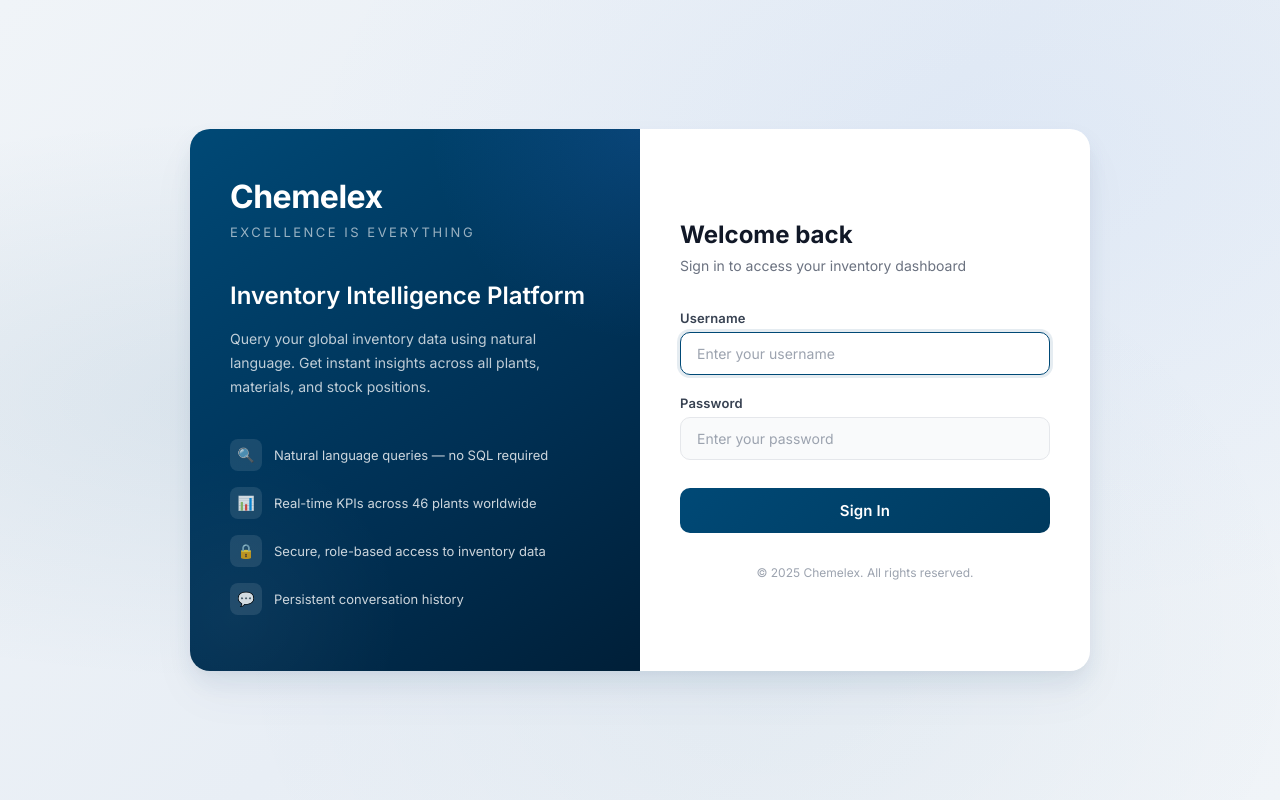
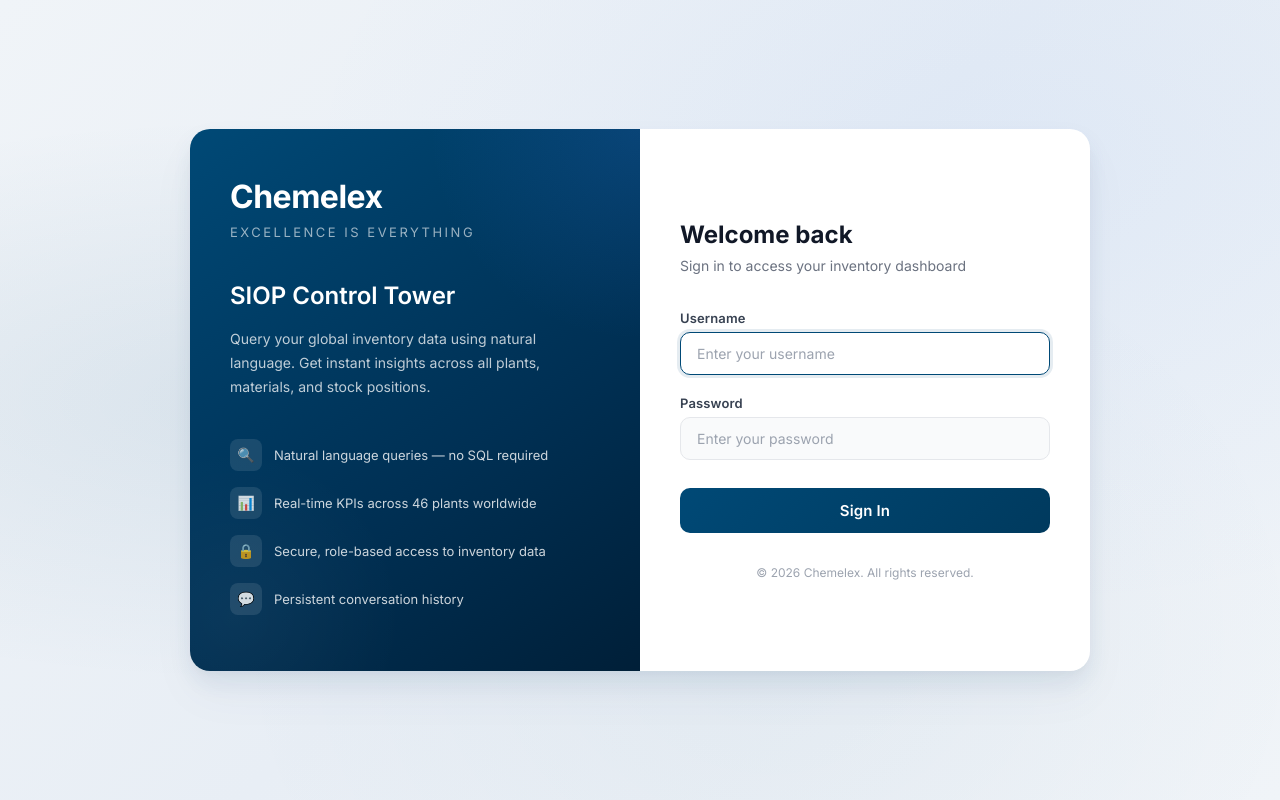
Before and after one commit to Akshay00008/Chemlex_NLQ_Agent, a Flask app: page /login in a window 1280 px wide. Run offline with Flask 3, Linux system fonts and the light colour scheme.

Commit message:
Rebrand to SIOP Control Tower, update data, hide dashboard
- Rename 'Inventory Intelligence' to 'SIOP Control Tower' across all pages
- Update copyright to 2026
- Rebuilt DB from new Excel (126,634 rows, 46 plants, $102.7M total)
- Hide Dashboard tab and KPI strip — chat-only mode (code preserved)

Co-Authored-By: Claude Opus 4.6 <noreply@anthropic.com>

```diff
--- a/nlq_agent.py
+++ b/nlq_agent.py
@@ -24,7 +24,7 @@ DB_PATH = os.path.join(os.path.dirname(__file__), "inventory_data.db")
 SCHEMA_DESCRIPTION = """
 You have access to a Current Inventory SQLite database with one table:
 
-**current_inventory** (126,469 rows) — Current inventory snapshot across all plants
+**current_inventory** (126,634 rows) — Current inventory snapshot across all plants
 
 ═══════════════════════════════════════════════════════
 COLUMN REFERENCE
--- a/static/css/dashboard.css
+++ b/static/css/dashboard.css
@@ -1,5 +1,5 @@
 /* ═══════════════════════════════════════════════════════
-   Chemelex Inventory Intelligence — Dashboard Styles
+   Chemelex SIOP Control Tower — Dashboard Styles
    Brand: Navy #004976 | Accent #3b82f6 | Font: Inter
    ═══════════════════════════════════════════════════════ */
 
--- a/static/js/app.js
+++ b/static/js/app.js
@@ -11,9 +11,10 @@ let cachedKpis = null;
 // ── Init ─────────────────────────────────────────────────
 
 document.addEventListener('DOMContentLoaded', () => {
-    loadKPIs();
+    // loadKPIs();  // Dashboard hidden for now
     loadConversations();
     setupInput();
+    document.getElementById('chatInput').focus();
 });
 
 // ── Tab Switching ────────────────────────────────────────
--- a/templates/login.html
+++ b/templates/login.html
@@ -286,7 +286,7 @@
                 <div class="brand-logo">Chemelex</div>
                 <div class="brand-tagline">Excellence is everything</div>
 
-                <div class="brand-title">Inventory Intelligence Platform</div>
+                <div class="brand-title">SIOP Control Tower</div>
                 <p class="brand-desc">
                     Query your global inventory data using natural language.
                     Get instant insights across all plants, materials, and stock positions.
@@ -336,7 +336,7 @@
             </form>
 
             <div class="login-footer">
-                &copy; 2025 Chemelex. All rights reserved.
+                &copy; 2026 Chemelex. All rights reserved.
             </div>
         </div>
     </div>
```
Also changed, not shown: templates/dashboard.html (+12 -11 lines).
